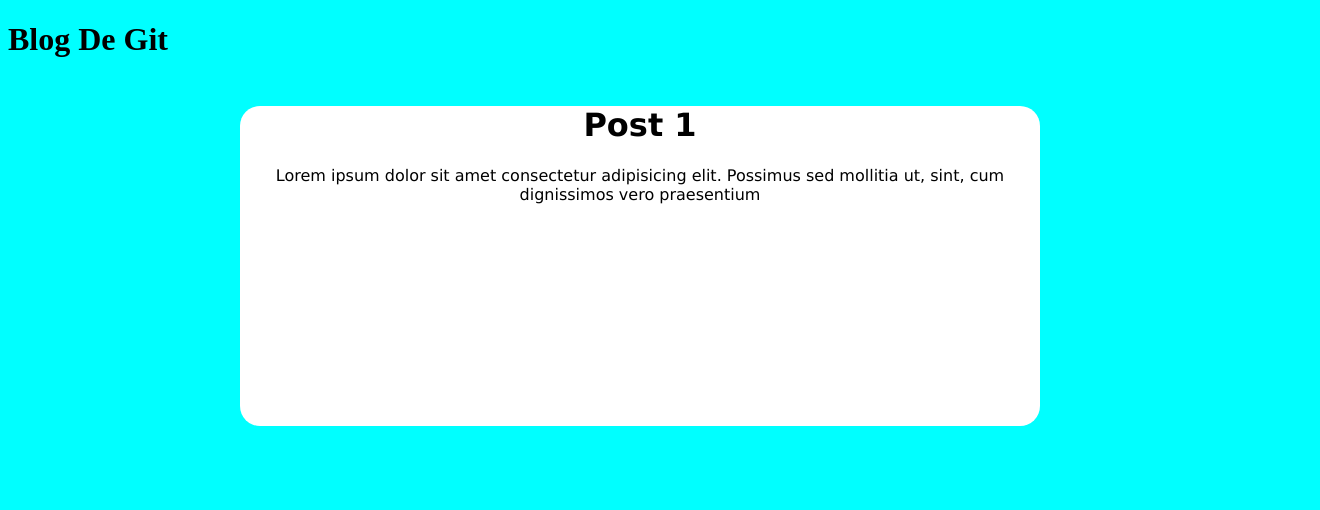
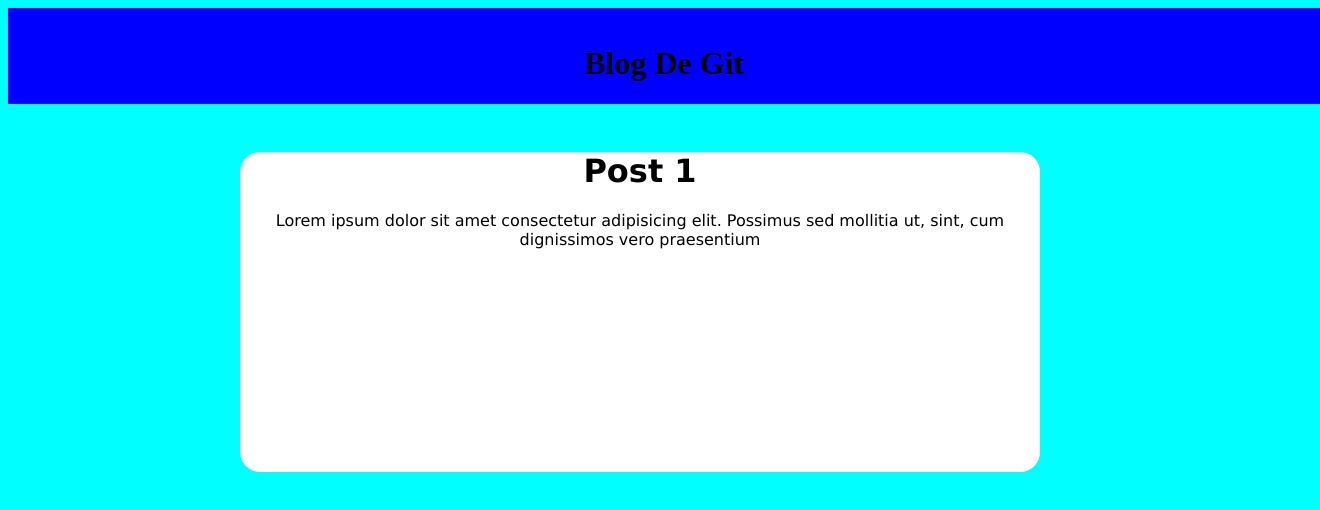
Before and after one commit to Erick-Arango04/Pruebas, a plain HTML site: page index.html in a window 1280 px wide. Shown: the whole page, 1320 px wide, since content can reach past the window. Drawn offline with Linux system fonts and the light colour scheme.

Commit message:
cabecera final

```diff
--- a/index.html
+++ b/index.html
@@ -8,7 +8,7 @@
     <title>Document</title>
 </head>
 <body>
-    <header>
+    <header id="header">
         <h1>Blog De Git</h1>
     </header>
 
--- a/style.css
+++ b/style.css
@@ -2,6 +2,13 @@ body{
     background-color: aqua;
 }
 
+#header{
+    width: 100vw;
+    height: 4rem;
+    background-color: blue;
+    padding: 1rem;
+    text-align: center;
+}
 
 .contenido{
     font-family: Verdana, Geneva, Tahoma, sans-serif;
```
